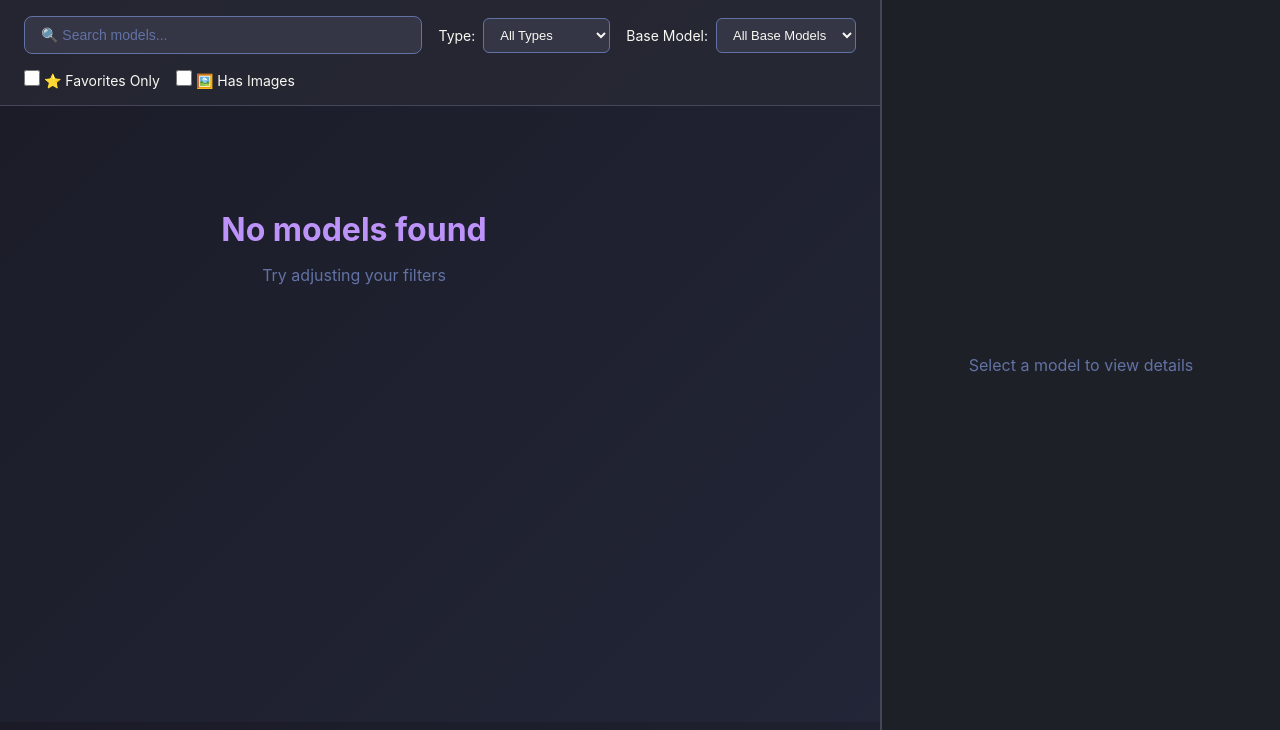
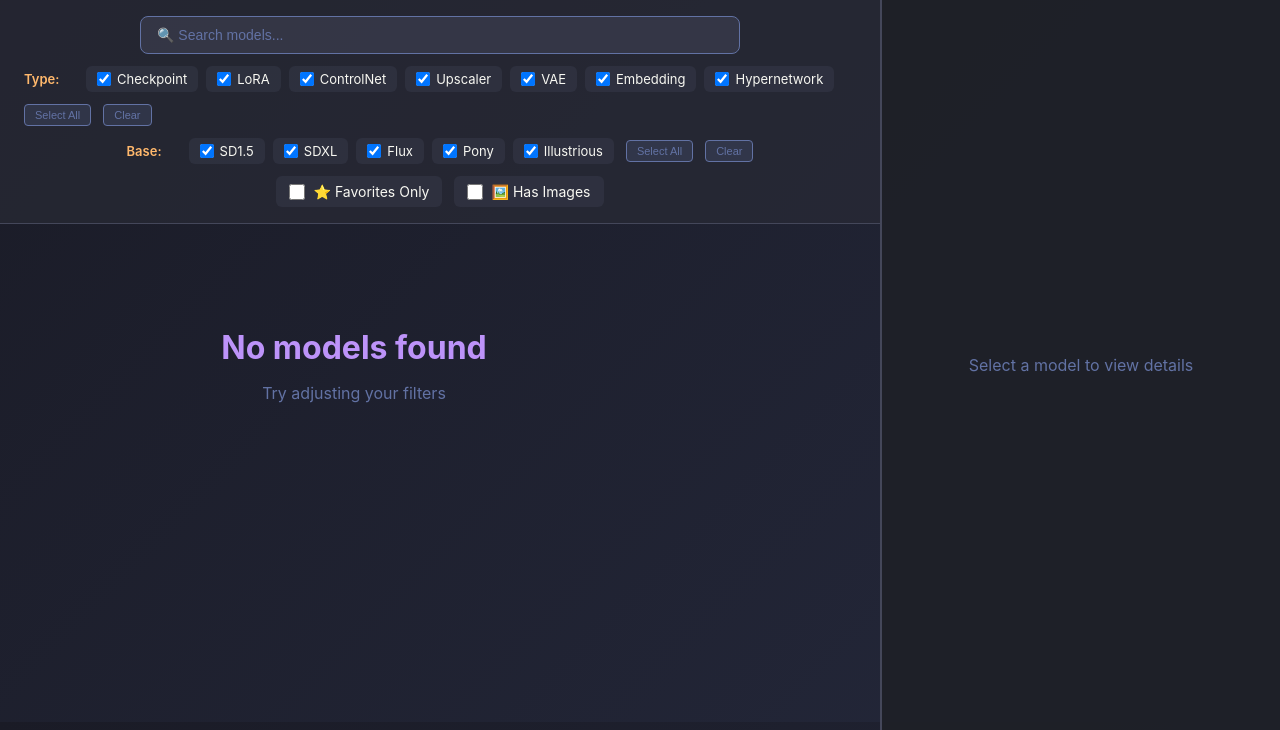
Before and after one commit to Buzimu/checkpoint-explorer, a Flask app: page / in a window 1280 px wide. Shown: the part 78-808 px from the top of the page. Run offline with Flask 3, Linux system fonts and the light colour scheme.

Commit message:
feat: Implement checkbox filters for model types and base models with default settings

```diff
--- a/app/static/css/style.css
+++ b/app/static/css/style.css
@@ -1057,3 +1057,133 @@
   align-items: center;
   justify-content: center;
 }
+
+/* Horizontal Filter Layout Updates */
+.filters {
+  padding: 16px 24px;
+  background: rgba(40, 42, 54, 0.7);
+  border-bottom: 1px solid #44475a;
+  display: flex;
+  flex-direction: column;
+  gap: 12px;
+}
+
+.search-input {
+  width: 100%;
+  max-width: 600px;
+  padding: 10px 16px;
+  background: rgba(68, 71, 90, 0.5);
+  border: 1px solid #6272a4;
+  border-radius: 8px;
+  color: #f8f8f2;
+  font-size: 14px;
+  transition: all 0.2s ease;
+}
+
+.search-input:focus {
+  outline: none;
+  border-color: #bd93f9;
+  box-shadow: 0 0 0 3px rgba(189, 147, 249, 0.1);
+}
+
+.search-input::placeholder {
+  color: #6272a4;
+}
+
+.filter-row {
+  display: flex;
+  align-items: center;
+  gap: 12px;
+  flex-wrap: wrap;
+}
+
+.filter-row-label {
+  font-size: 13px;
+  font-weight: 600;
+  color: #ffb86c;
+  min-width: 50px;
+}
+
+.checkbox-group-inline {
+  display: flex;
+  gap: 8px;
+  flex-wrap: wrap;
+}
+
+.checkbox-group-inline label {
+  display: flex;
+  align-items: center;
+  gap: 6px;
+  font-size: 13px;
+  color: #f8f8f2;
+  cursor: pointer;
+  padding: 4px 10px;
+  background: rgba(68, 71, 90, 0.3);
+  border: 1px solid transparent;
+  border-radius: 6px;
+  transition: all 0.2s ease;
+  white-space: nowrap;
+}
+
+.checkbox-group-inline label:hover {
+  background: rgba(98, 114, 164, 0.3);
+  border-color: #6272a4;
+}
+
+.checkbox-group-inline input[type="checkbox"] {
+  width: 14px;
+  height: 14px;
+  cursor: pointer;
+}
+
+.filter-checkbox-label {
+  display: flex;
+  align-items: center;
+  gap: 8px;
+  font-size: 14px;
+  color: #f8f8f2;
+  cursor: pointer;
+  padding: 6px 12px;
+  background: rgba(68, 71, 90, 0.3);
+  border: 1px solid transparent;
+  border-radius: 6px;
+  transition: all 0.2s ease;
+}
+
+.filter-checkbox-label:hover {
+  background: rgba(98, 114, 164, 0.3);
+  border-color: #6272a4;
+}
+
+.filter-checkbox-label input[type="checkbox"] {
+  width: 16px;
+  height: 16px;
+  cursor: pointer;
+}
+
+.btn-filter-mini {
+  padding: 4px 10px;
+  font-size: 11px;
+  background: rgba(98, 114, 164, 0.2);
+  color: #6272a4;
+  border: 1px solid #6272a4;
+  border-radius: 4px;
+  cursor: pointer;
+  transition: all 0.2s ease;
+  white-space: nowrap;
+}
+
+.btn-filter-mini:hover {
+  background: rgba(189, 147, 249, 0.2);
+  color: #bd93f9;
+  border-color: #bd93f9;
+}
+
+/* Remove old filter-group styles (keep for backwards compatibility but hide) */
+.filter-group {
+  display: none;
+}
+
+.filter-select {
+  display: none;
+}
--- a/app/static/js/app.js
+++ b/app/static/js/app.js
@@ -4,10 +4,28 @@
     this.modelData = null;
     this.filteredModels = [];
     this.selectedModel = null;
-    this.contentRating = "pg"; // pg, r, x
+    this.contentRating = "pg";
     this.isDirty = false;
-    this.serverMode = true; // Flask server mode
-    this.showVideos = false; // Toggle for video support
+    this.serverMode = true;
+    this.showVideos = false;
+
+    // NEW: Default filter configuration
+    this.DEFAULT_FILTERS = {
+      types: [
+        "checkpoint",
+        "lora",
+        "controlnet",
+        "upscaler",
+        "vae",
+        "embedding",
+        "hypernetwork",
+      ],
+      baseModels: ["SD1.5", "SDXL", "Flux", "Pony", "Illustrious"],
+      contentRating: "pg",
+      showVideos: false,
+      favoritesOnly: false,
+      hasImagesOnly: false,
+    };
 
     this.init();
   }
@@ -38,14 +56,22 @@
       this.applyFilters();
     });
 
-    document.getElementById("typeFilter").addEventListener("change", () => {
-      this.applyFilters();
-    });
-
+    // NEW: Type checkbox listeners (REMOVE old typeFilter dropdown listener)
     document
-      .getElementById("baseModelFilter")
-      .addEventListener("change", () => {
-        this.applyFilters();
+      .querySelectorAll('#typeCheckboxes input[type="checkbox"]')
+      .forEach((cb) => {
+        cb.addEventListener("change", () => {
+          this.applyFilters();
+        });
+      });
+
+    // NEW: Base model checkbox listeners (REMOVE old baseModelFilter dropdown listener)
+    document
+      .querySelectorAll('#baseCheckboxes input[type="checkbox"]')
+      .forEach((cb) => {
+        cb.addEventListener("change", () => {
+          this.applyFilters();
+        });
       });
 
     document
@@ -86,10 +112,89 @@
       }
     });
 
-    // Auto-load from server
+    // NEW: Reset filters to defaults on load (BEFORE loadFromServer)
+    this.resetFiltersToDefaults();
+
     // Setup drag and drop
     this.setupDragDrop();
+
+    // Auto-load from server
     this.loadFromServer();
+  }
+
+  resetFiltersToDefaults() {
+    console.log("🔧 Resetting filters to defaults...");
+
+    // Set all type checkboxes to checked
+    this.DEFAULT_FILTERS.types.forEach((type) => {
+      const checkbox = document.querySelector(
+        `#typeCheckboxes input[value="${type}"]`
+      );
+      if (checkbox) checkbox.checked = true;
+    });
+
+    // Set all base model checkboxes to checked
+    this.DEFAULT_FILTERS.baseModels.forEach((base) => {
+      const checkbox = document.querySelector(
+        `#baseCheckboxes input[value="${base}"]`
+      );
+      if (checkbox) checkbox.checked = true;
+    });
+
+    // Set content rating
+    document.getElementById("contentRatingSelect").value =
+      this.DEFAULT_FILTERS.contentRating;
+    this.contentRating = this.DEFAULT_FILTERS.contentRating;
+
+    // Set video toggle
+    this.showVideos = this.DEFAULT_FILTERS.showVideos;
+    const videoBtn = document.getElementById("videoToggle");
+    videoBtn.innerHTML = "🖼️ Images";
+    videoBtn.title = "Showing images only (click to include videos)";
+
+    // Set other filters
+    document.getElementById("favoritesFilter").checked =
+      this.DEFAULT_FILTERS.favoritesOnly;
+    document.getElementById("hasImagesFilter").checked =
+      this.DEFAULT_FILTERS.hasImagesOnly;
+
+    console.log("✅ Filters reset to defaults");
+  }
+
+  selectAllTypes() {
+    document
+      .querySelectorAll('#typeCheckboxes input[type="checkbox"]')
+      .forEach((cb) => {
+        cb.checked = true;
+      });
+    this.applyFilters();
+  }
+
+  clearAllTypes() {
+    document
+      .querySelectorAll('#typeCheckboxes input[type="checkbox"]')
+      .forEach((cb) => {
+        cb.checked = false;
+      });
+    this.applyFilters();
+  }
+
+  selectAllBases() {
+    document
+      .querySelectorAll('#baseCheckboxes input[type="checkbox"]')
+      .forEach((cb) => {
+        cb.checked = true;
+      });
+    this.applyFilters();
+  }
+
+  clearAllBases() {
+    document
+      .querySelectorAll('#baseCheckboxes input[type="checkbox"]')
+      .forEach((cb) => {
+        cb.checked = false;
+      });
+    this.applyFilters();
   }
 
   async loadFromServer() {
@@ -206,8 +311,17 @@
     const searchTerm = document
       .getElementById("searchInput")
       .value.toLowerCase();
-    const typeFilter = document.getElementById("typeFilter").value;
-    const baseModelFilter = document.getElementById("baseModelFilter").value;
+
+    // NEW: Get selected types (array of checked values)
+    const selectedTypes = Array.from(
+      document.querySelectorAll("#typeCheckboxes input:checked")
+    ).map((cb) => cb.value);
+
+    // NEW: Get selected base models (array of checked values)
+    const selectedBases = Array.from(
+      document.querySelectorAll("#baseCheckboxes input:checked")
+    ).map((cb) => cb.value);
+
     const favoritesOnly = document.getElementById("favoritesFilter").checked;
     const hasImagesOnly = document.getElementById("hasImagesFilter").checked;
 
@@ -223,13 +337,19 @@
           return false;
         }
 
-        // Type filter
-        if (typeFilter && model.modelType !== typeFilter) {
+        // NEW: Type filter (if any types are selected, model must match one)
+        if (
+          selectedTypes.length > 0 &&
+          !selectedTypes.includes(model.modelType)
+        ) {
           return false;
         }
 
-        // Base model filter
-        if (baseModelFilter && model.baseModel !== baseModelFilter) {
+        // NEW: Base model filter (if any bases are selected, model must match one)
+        if (
+          selectedBases.length > 0 &&
+          !selectedBases.includes(model.baseModel)
+        ) {
           return false;
         }
 
--- a/app/templates/index.html
+++ b/app/templates/index.html
@@ -4,7 +4,7 @@
     <meta charset="UTF-8" />
     <meta name="viewport" content="width=device-width, initial-scale=1.0" />
     <title>ComfyUI Model Explorer</title>
-    <link rel="stylesheet" href="static/css/style.css" />
+    <link rel="stylesheet" href="../static/css/style.css" />
   </head>
   <body>
     <!-- Header -->
@@ -47,6 +47,7 @@
       <main class="gallery-container">
         <!-- Filters -->
         <div class="filters">
+          <!-- Search Bar -->
           <input
             type="text"
             class="search-input"
@@ -54,40 +55,71 @@
             placeholder="🔍 Search models..."
           />
 
-          <div class="filter-group">
-            <label>Type:</label>
-            <select id="typeFilter" class="filter-select">
-              <option value="">All Types</option>
-              <option value="checkpoint">Checkpoint</option>
-              <option value="lora">LoRA</option>
-              <option value="controlnet">ControlNet</option>
-              <option value="upscaler">Upscaler</option>
-              <option value="vae">VAE</option>
-              <option value="embedding">Embedding</option>
-              <option value="hypernetwork">Hypernetwork</option>
-            </select>
+          <!-- Type Filters -->
+          <div class="filter-row">
+            <label class="filter-row-label">Type:</label>
+            <div class="checkbox-group-inline" id="typeCheckboxes">
+              <label
+                ><input type="checkbox" value="checkpoint" checked />
+                Checkpoint</label
+              >
+              <label><input type="checkbox" value="lora" checked /> LoRA</label>
+              <label
+                ><input type="checkbox" value="controlnet" checked />
+                ControlNet</label
+              >
+              <label
+                ><input type="checkbox" value="upscaler" checked />
+                Upscaler</label
+              >
+              <label><input type="checkbox" value="vae" checked /> VAE</label>
+              <label
+                ><input type="checkbox" value="embedding" checked />
+                Embedding</label
+              >
+              <label
+                ><input type="checkbox" value="hypernetwork" checked />
+                Hypernetwork</label
+              >
+            </div>
+            <button class="btn-filter-mini" onclick="app.selectAllTypes()">
+              Select All
+            </button>
+            <button class="btn-filter-mini" onclick="app.clearAllTypes()">
+              Clear
+            </button>
           </div>
 
-          <div class="filter-group">
-            <label>Base Model:</label>
-            <select id="baseModelFilter" class="filter-select">
-              <option value="">All Base Models</option>
-              <option value="SD1.5">SD 1.5</option>
-              <option value="SDXL">SDXL</option>
-              <option value="Flux">Flux</option>
-              <option value="Pony">Pony</option>
-            </select>
+          <!-- Base Model Filters -->
+          <div class="filter-row">
+            <label class="filter-row-label">Base:</label>
+            <div class="checkbox-group-inline" id="baseCheckboxes">
+              <label
+                ><input type="checkbox" value="SD1.5" checked /> SD1.5</label
+              >
+              <label><input type="checkbox" value="SDXL" checked /> SDXL</label>
+              <label><input type="checkbox" value="Flux" checked /> Flux</label>
+              <label><input type="checkbox" value="Pony" checked /> Pony</label>
+              <label
+                ><input type="checkbox" value="Illustrious" checked />
+                Illustrious</label
+              >
+            </div>
+            <button class="btn-filter-mini" onclick="app.selectAllBases()">
+              Select All
+            </button>
+            <button class="btn-filter-mini" onclick="app.clearAllBases()">
+              Clear
+            </button>
           </div>
 
-          <div class="filter-group">
-            <label>
+          <!-- Other Filters -->
+          <div class="filter-row">
+            <label class="filter-checkbox-label">
               <input type="checkbox" id="favoritesFilter" />
               ⭐ Favorites Only
             </label>
-          </div>
-
-          <div class="filter-group">
-            <label>
+            <label class="filter-checkbox-label">
               <input type="checkbox" id="hasImagesFilter" />
               🖼️ Has Images
             </label>
@@ -139,6 +171,6 @@
       <div class="lightbox-controls" id="lightboxControls"></div>
     </div>
 
-    <script src="static/js/app.js"></script>
+    <script src="../static/js/app.js"></script>
   </body>
 </html>
```
